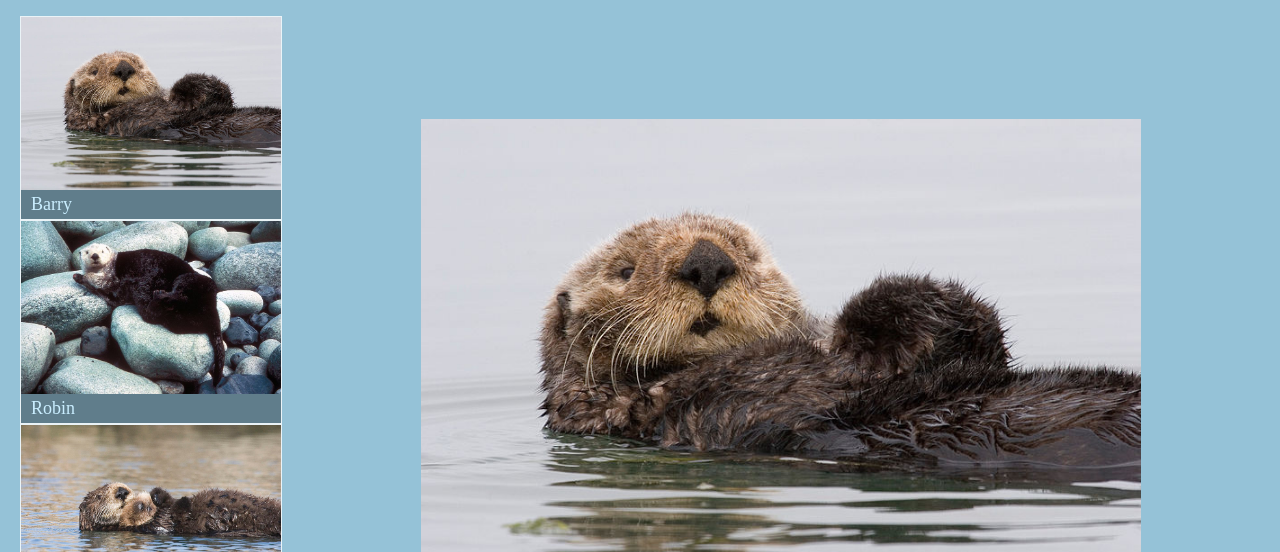
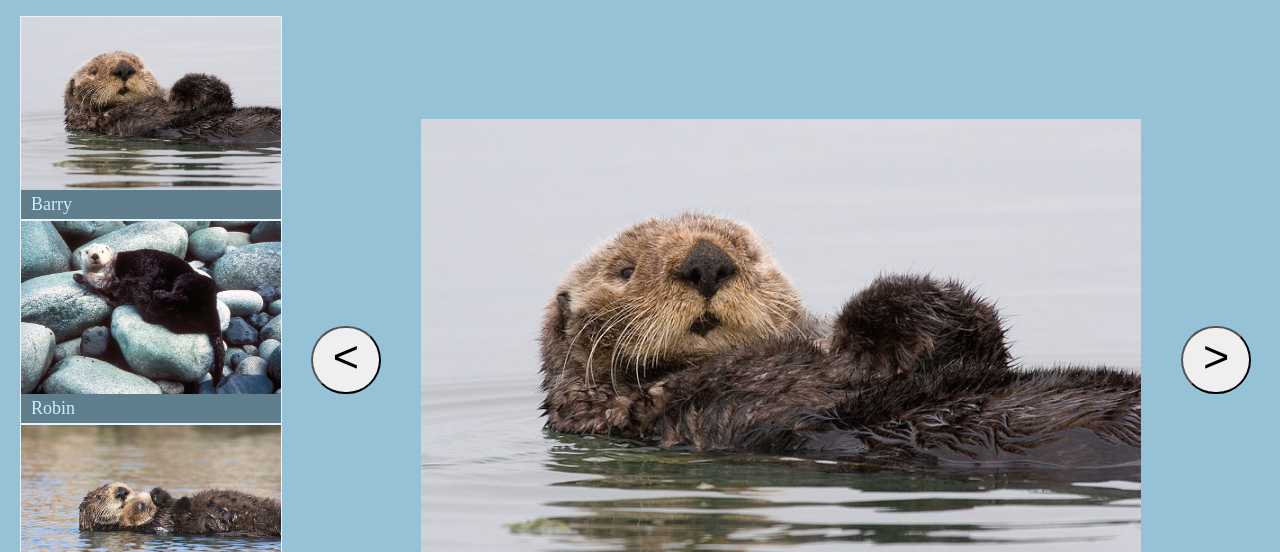
Before and after one commit to tstickler/ottergram-2, a plain HTML site: page index.html in a window 1280 px wide. Shown: the part 86-638 px from the top of the page. Drawn offline with nearby package versions, Linux system fonts and the light colour scheme.

Commit message:
added buttons

```diff
--- a/index.html
+++ b/index.html
@@ -58,10 +58,12 @@
         </li>
       </ul>
       <div class="detail-image-container">
+        <button type="button" class="button"> &lt </button>
         <div class="detail-image-frame">
           <img class="detail-image" data-image-role="target" src="img/otter1.jpg" alt="">
           <span class="detail-image-title" data-image-role="title">Stayin' Alive</span>
         </div>
+        <button type="button" class="button"> &gt </button>
       </div>
     </main>
     <script src="scripts/main.js" charset="utf-8"></script>
--- a/stylesheets/styles.css
+++ b/stylesheets/styles.css
@@ -112,6 +112,16 @@ html, body {
   text-shadow: rgba(0, 0, 0, 0.9) 1px 2px 9px;
 }
 
+.button {
+  border-radius: 35px;
+  font-size: 45px;
+  padding: 3px 20px 10px 20px;
+}
+
+.button:hover {
+  background: #963cfc;
+}
+
 @media all and (min-width: 768px) {
   .main-content {
     flex-direction: row;
```
